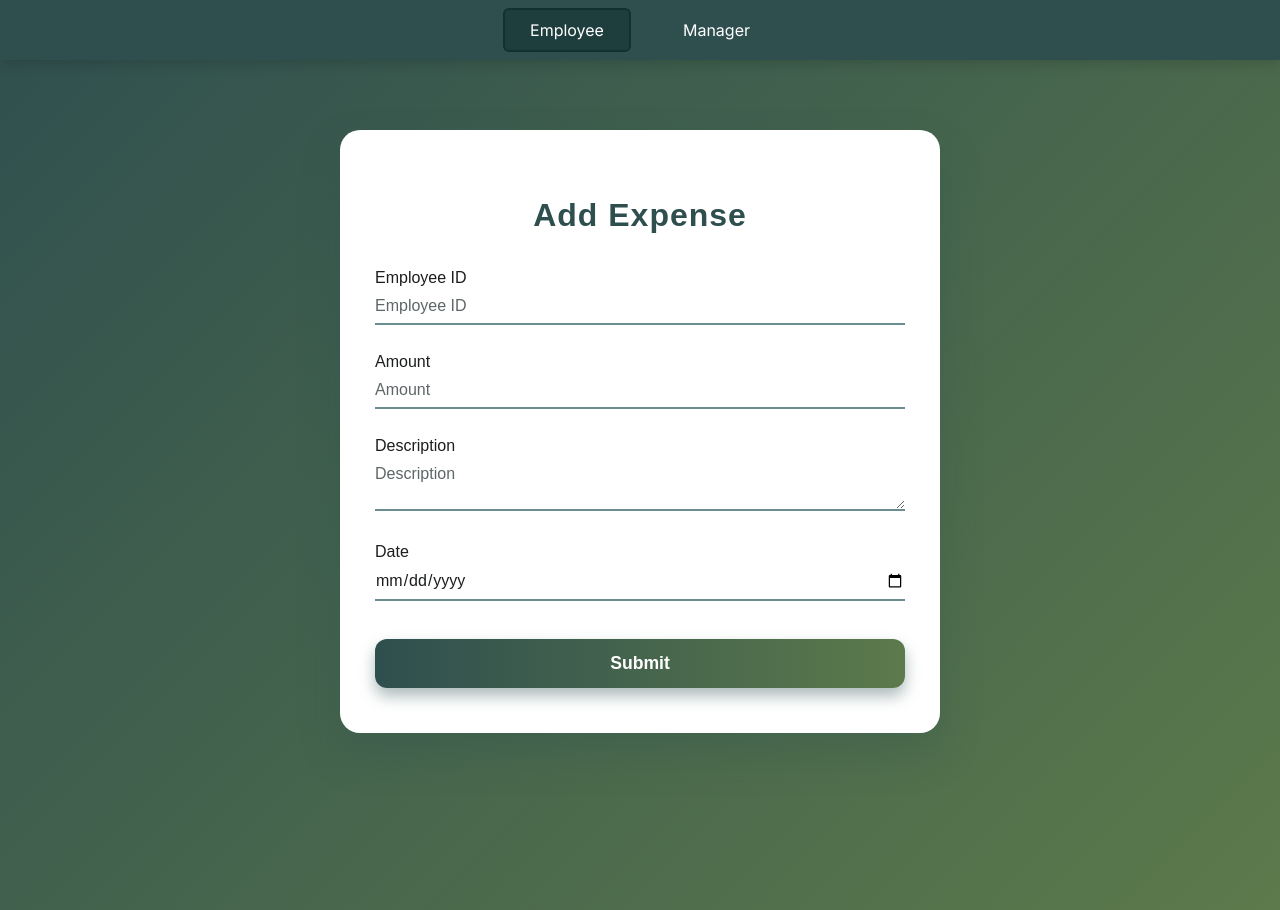
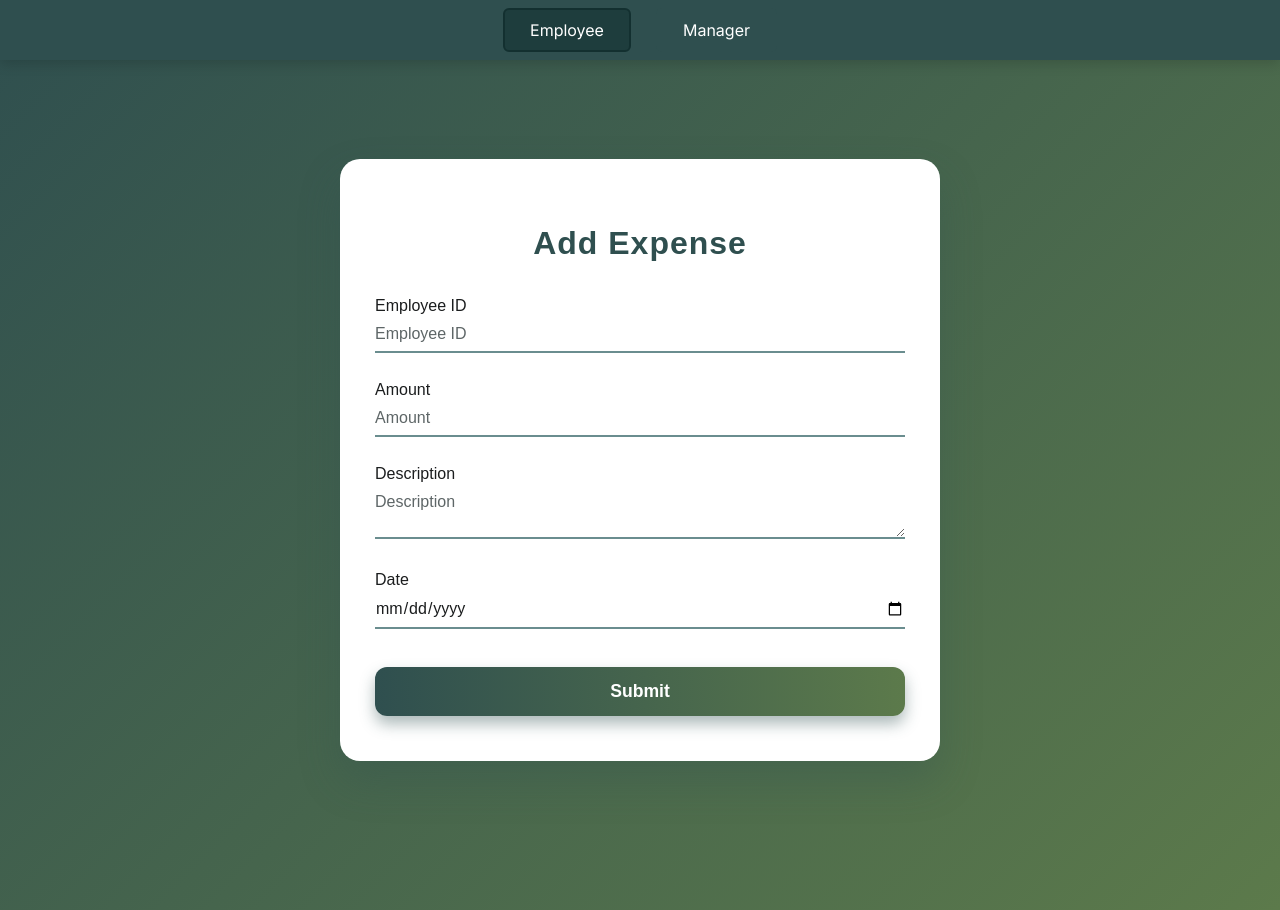
Before and after one commit to Pragalya03/my-reimbursement-portal, a React (Create React App) app in the folder reactapp/: page /employee in a window 1280 px wide. Built offline with nearby package versions, Linux system fonts and the light colour scheme.

Commit message:
Update ExpenseForm.css

```diff
--- a/reactapp/src/components/ExpenseForm.css
+++ b/reactapp/src/components/ExpenseForm.css
@@ -1,35 +1,34 @@
 @import url('https://fonts.googleapis.com/css2?family=Inter:wght@400;600;700&display=swap');
 
-/* Remove vertical centering from body */
+/* Background & font */
 body {
   background: linear-gradient(135deg, #2F4F4F 0%, #5C7A4B 100%);
   font-family: 'Inter', sans-serif;
   margin: 0;
   padding: 0;
-
 }
 
-/* Page wrapper to center form */
+/* Full screen container to center form */
 .page-container {
   display: flex;
-  justify-content: center;
-  align-items: center;
-  min-height: 60px; /* Subtract navbar height */
-  padding-top: 40px; /* So content starts below navbar */
+  justify-content: center;  /* centers horizontally */
+  align-items: center;      /* centers vertically */
+  min-height: calc(100vh - 60px); /* viewport minus navbar height */
+  padding: 20px;             /* spacing for small screens */
+  box-sizing: border-box;
 }
 
-/* Your existing form styles */
+/* Form styles */
 .expense-form {
   background: #FFFFFF;
-  max-width: 600px;
-  width: 90%;
+  max-width: 600px;  /* limits width so both sides are equal */
+  width: 100%;
   padding: 40px 35px 45px;
   border-radius: 20px;
   box-shadow: 0 20px 40px rgba(47, 79, 79, 0.3);
   box-sizing: border-box;
   color: #1B1D1E;
 }
-
 
 .page-title {
   text-align: center;
@@ -121,7 +120,7 @@ body {
   letter-spacing: 0.02em;
 }
 
-/* Optional back button styling */
+/* Back button */
 .back-btn {
   position: fixed;
   top: 25px;
```
